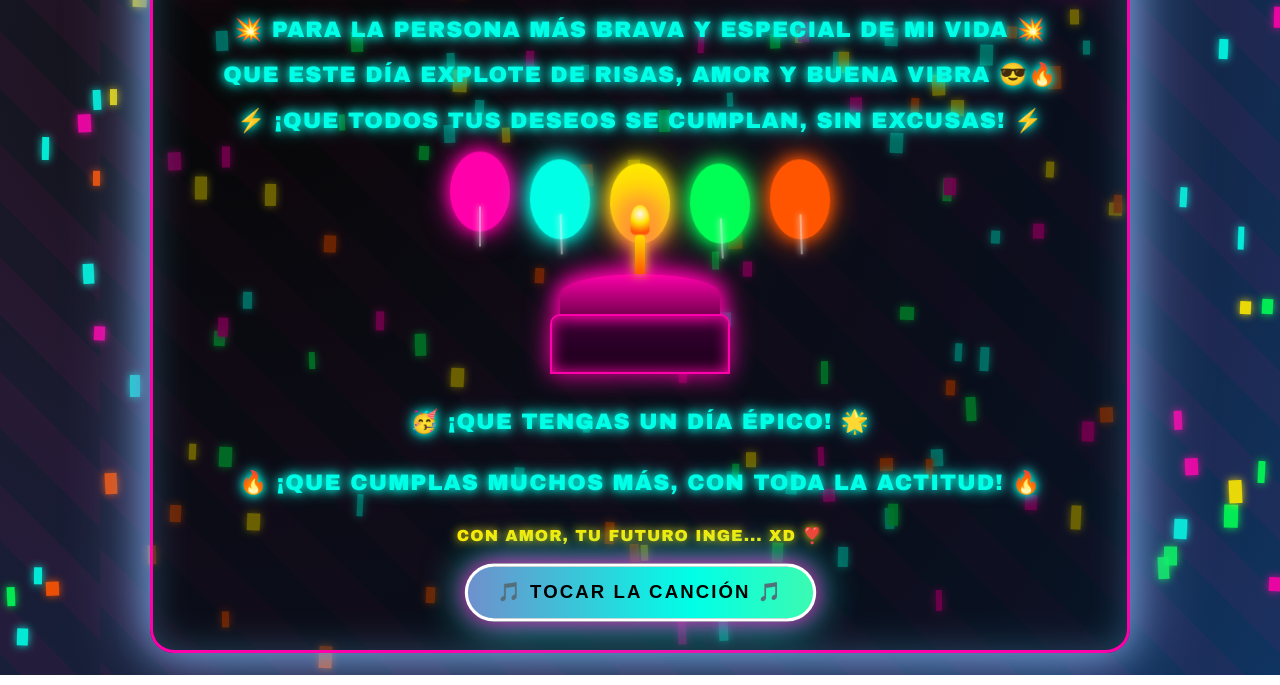
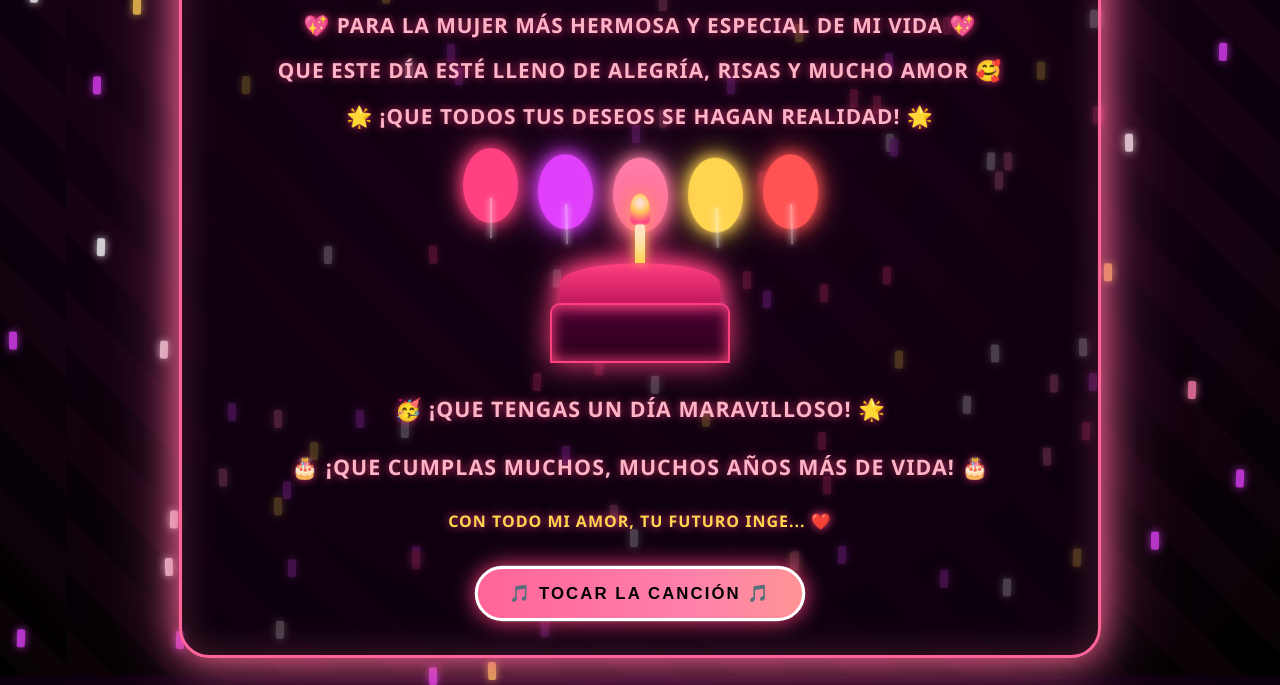
Before and after one commit to esdraschoc19902312485/feliz_cumple, a plain HTML site: page index.html in a window 1280 px wide. Shown: the part 125-810 px from the top of the page. Drawn offline with Linux system fonts and the light colour scheme.

Commit message:
Revise birthday greeting and enhance styles
Updated birthday message and styling for a more romantic theme.

```diff
--- a/index.html
+++ b/index.html
@@ -3,7 +3,7 @@
 <head>
     <meta charset="UTF-8">
     <meta name="viewport" content="width=device-width, initial-scale=1.0">
-    <title>¡Feliz Cumpleaños, Perro/a!</title>
+    <title>¡Feliz Cumpleaños, Mi Amor!</title>
     <style>
         * {
             margin: 0;
@@ -12,8 +12,8 @@
         }
 
         body {
-            font-family: 'Arial Black', Impact, 'Segoe UI', sans-serif;
-            background: radial-gradient(circle at 20% 20%, #0f0f0f, #1a1a2e, #16213e, #0f3460);
+            font-family: 'Segoe UI', 'Arial Black', sans-serif;
+            background: radial-gradient(circle at 50% 20%, #2a0025, #140014, #000000);
             min-height: 100vh;
             display: flex;
             flex-direction: column;
@@ -26,7 +26,7 @@
             letter-spacing: 1px;
         }
 
-        /* Fondo con líneas de neón animadas */
+        /* Fondo con líneas sutiles */
         body::before {
             content: "";
             position: absolute;
@@ -35,10 +35,10 @@
                 45deg,
                 transparent,
                 transparent 40px,
-                rgba(255, 0, 128, 0.05) 40px,
-                rgba(255, 0, 128, 0.05) 80px
+                rgba(255, 64, 129, 0.03) 40px,
+                rgba(255, 64, 129, 0.03) 80px
             );
-            animation: slideBg 10s linear infinite;
+            animation: slideBg 15s linear infinite;
             pointer-events: none;
             z-index: 0;
         }
@@ -51,47 +51,47 @@
         .container {
             text-align: center;
             z-index: 10;
-            padding: 30px 25px;
-            background: rgba(0, 0, 0, 0.55);
-            border: 3px solid #ff00aa;
-            border-radius: 24px;
+            padding: 35px 25px;
+            background: rgba(15, 0, 15, 0.7);
+            border: 3px solid #ff4081;
+            border-radius: 30px;
             box-shadow:
-                0 0 25px #ff00aa,
-                0 0 60px #ff00aa,
-                inset 0 0 30px rgba(255, 0, 170, 0.3);
+                0 0 25px #ff4081,
+                0 0 60px rgba(255, 64, 129, 0.4),
+                inset 0 0 30px rgba(255, 64, 129, 0.2);
             max-width: 92%;
             animation: fadeIn 1.5s ease, glowPulse 3s infinite alternate;
         }
 
         @keyframes glowPulse {
-            from { box-shadow: 0 0 25px #ff00aa, 0 0 60px #ff00aa, inset 0 0 30px rgba(255,0,170,0.3); }
-            to { box-shadow: 0 0 45px #00ffe7, 0 0 90px #00ffe7, inset 0 0 40px rgba(0,255,231,0.4); }
+            from { box-shadow: 0 0 25px #ff4081, 0 0 60px rgba(255,64,129,0.4), inset 0 0 30px rgba(255,64,129,0.2); }
+            to { box-shadow: 0 0 45px #ff80ab, 0 0 90px rgba(255,128,171,0.6), inset 0 0 40px rgba(255,128,171,0.3); border-color: #ff80ab;}
         }
 
         h1 {
-            font-size: 3.2rem;
+            font-size: 2.8rem;
             color: #fff;
             margin-bottom: 25px;
             text-shadow:
-                0 0 10px #ff00aa,
-                0 0 20px #ff00aa,
-                0 0 40px #ff00aa,
-                4px 4px 0 #000;
+                0 0 10px #ff4081,
+                0 0 20px #ff4081,
+                0 0 40px #ff4081,
+                3px 3px 0 #000;
             animation: bounce 1.5s infinite alternate;
-            line-height: 1.1;
+            line-height: 1.2;
         }
 
         .message {
-            font-size: 1.4rem;
-            color: #00ffe7;
+            font-size: 1.3rem;
+            color: #ffb3c6;
             margin-bottom: 25px;
             line-height: 1.6;
-            text-shadow: 0 0 8px #00ffe7, 0 0 16px #00ffe7;
-            font-weight: 900;
+            text-shadow: 0 0 8px rgba(255, 64, 129, 0.8);
+            font-weight: 800;
         }
 
         .message p {
-            margin-bottom: 10px;
+            margin-bottom: 12px;
         }
 
         .balloons {
@@ -103,8 +103,8 @@
         }
 
         .balloon {
-            width: 60px;
-            height: 80px;
+            width: 55px;
+            height: 75px;
             border-radius: 50%;
             position: relative;
             animation: float 4s ease-in-out infinite;
@@ -119,104 +119,105 @@
             transform: translateX(-50%);
             width: 2px;
             height: 40px;
-            background-color: rgba(255, 255, 255, 0.5);
+            background-color: rgba(255, 255, 255, 0.4);
             box-shadow: 0 0 6px #fff;
         }
 
-        .balloon:nth-child(1) { background: #ff00aa; color: #ff00aa; animation-delay: 0s; }
-        .balloon:nth-child(2) { background: #00ffe7; color: #00ffe7; animation-delay: 0.4s; }
-        .balloon:nth-child(3) { background: #ffea00; color: #ffea00; animation-delay: 0.8s; }
-        .balloon:nth-child(4) { background: #00ff55; color: #00ff55; animation-delay: 1.2s; }
-        .balloon:nth-child(5) { background: #ff5500; color: #ff5500; animation-delay: 1.6s; }
+        /* Colores de globos más románticos */
+        .balloon:nth-child(1) { background: #ff4081; color: #ff4081; animation-delay: 0s; }
+        .balloon:nth-child(2) { background: #e040fb; color: #e040fb; animation-delay: 0.4s; }
+        .balloon:nth-child(3) { background: #ff80ab; color: #ff80ab; animation-delay: 0.8s; }
+        .balloon:nth-child(4) { background: #ffd54f; color: #ffd54f; animation-delay: 1.2s; }
+        .balloon:nth-child(5) { background: #ff5252; color: #ff5252; animation-delay: 1.6s; }
 
         .cake {
             width: 200px;
             height: 100px;
             margin: 0 auto 30px;
             position: relative;
-            filter: drop-shadow(0 0 12px #ff00aa);
+            filter: drop-shadow(0 0 15px #ff4081);
         }
 
         .cake-base {
             width: 180px;
             height: 60px;
-            background: linear-gradient(to bottom, #3a0033, #1a001a);
+            background: linear-gradient(to bottom, #4a0033, #2a001a);
             border-radius: 10px 10px 0 0;
             position: absolute;
             bottom: 0;
             left: 10px;
-            border: 2px solid #ff00aa;
-            box-shadow: inset 0 0 15px #ff00aa;
+            border: 2px solid #ff4081;
+            box-shadow: inset 0 0 15px #ff4081;
         }
 
         .cake-top {
             width: 160px;
             height: 40px;
-            background: linear-gradient(to bottom, #ff00aa, #7a0052);
+            background: linear-gradient(to bottom, #ff4081, #c2185b);
             border-radius: 50% 50% 0 0;
             position: absolute;
             bottom: 60px;
             left: 20px;
-            box-shadow: 0 0 20px #ff00aa;
+            box-shadow: 0 0 20px #ff4081;
         }
 
         .candle {
             width: 10px;
             height: 40px;
-            background: linear-gradient(to bottom, #ffea00, #ff5500);
+            background: linear-gradient(to bottom, #fff, #ffd54f);
             position: absolute;
             bottom: 100px;
             left: 95px;
             border-radius: 5px 5px 0 0;
-            box-shadow: 0 0 12px #ffea00;
+            box-shadow: 0 0 12px #ffd54f;
         }
 
         .flame {
             width: 18px;
             height: 28px;
-            background: radial-gradient(circle at 50% 30%, #fff, #ffea00 40%, #ff5500 80%);
+            background: radial-gradient(circle at 50% 30%, #fff, #ffd54f 40%, #ff4081 80%);
             border-radius: 50% 50% 20% 20%;
             position: absolute;
             bottom: 140px;
             left: 91px;
-            animation: flicker 0.3s infinite alternate;
-            box-shadow: 0 0 20px #ffea00, 0 0 40px #ff5500;
+            animation: flicker 0.4s infinite alternate;
+            box-shadow: 0 0 20px #ffd54f, 0 0 40px #ff4081;
         }
 
         .confetti {
             position: absolute;
             width: 8px;
             height: 18px;
-            opacity: 0.9;
+            opacity: 0.8;
             z-index: 1;
             box-shadow: 0 0 8px currentColor;
+            border-radius: 2px;
         }
 
         .pulse {
-            animation: pulse 1s infinite;
+            animation: pulse 1.2s infinite;
         }
 
-        /* Botón estilo "perro" */
-        .btn-perro {
-            margin-top: 20px;
-            padding: 14px 28px;
-            font-size: 1.1rem;
+        .btn-musica {
+            margin-top: 25px;
+            padding: 14px 30px;
+            font-size: 1rem;
             font-weight: 900;
             text-transform: uppercase;
             letter-spacing: 2px;
             color: #000;
-            background: linear-gradient(90deg, #ff00aa, #00ffe7, #ffea00);
+            background: linear-gradient(90deg, #ff4081, #ff80ab, #ffd54f);
             background-size: 300% 300%;
             border: 3px solid #fff;
             border-radius: 50px;
             cursor: pointer;
             animation: gradientMove 3s ease infinite, pulse 1.5s infinite;
-            box-shadow: 0 0 20px #ff00aa, 0 0 40px #00ffe7;
+            box-shadow: 0 0 20px #ff4081;
             transition: transform 0.2s;
         }
 
-        .btn-perro:hover {
-            transform: scale(1.1) rotate(-2deg);
+        .btn-musica:hover {
+            transform: scale(1.1);
         }
 
         @keyframes gradientMove {
@@ -231,28 +232,28 @@
         }
 
         @keyframes bounce {
-            from { transform: translateY(0) rotate(-1deg); }
-            to { transform: translateY(-15px) rotate(1deg); }
+            from { transform: translateY(0); }
+            to { transform: translateY(-10px); }
         }
 
         @keyframes float {
-            0%, 100% { transform: translateY(0) rotate(-3deg); }
-            50% { transform: translateY(-25px) rotate(3deg); }
+            0%, 100% { transform: translateY(0) rotate(-2deg); }
+            50% { transform: translateY(-20px) rotate(2deg); }
         }
 
         @keyframes flicker {
-            0%, 100% { transform: scale(1) rotate(-2deg); opacity: 1; }
-            50% { transform: scale(1.15) rotate(2deg); opacity: 0.85; }
+            0%, 100% { transform: scale(1); opacity: 1; }
+            50% { transform: scale(1.1); opacity: 0.85; }
         }
 
         @keyframes pulse {
             0% { transform: scale(1); }
-            50% { transform: scale(1.06); }
+            50% { transform: scale(1.05); }
             100% { transform: scale(1); }
         }
 
         @media (max-width: 768px) {
-            h1 { font-size: 2.2rem; }
+            h1 { font-size: 2rem; }
             .message { font-size: 1.1rem; }
             .container { padding: 20px 15px; }
             .balloon { width: 45px; height: 60px; }
@@ -262,11 +263,12 @@
 </head>
 <body>
     <div class="container">
-        <h1>🔥 ¡FELIZ CUMPLE, PERRO/A! 🔥</h1>
+        <h1>✨ ¡FELIZ CUMPLEAÑOS, MI AMOR! ✨</h1>
+
         <div class="message">
-            <p>💥 Para la persona más brava y especial de mi vida 💥</p>
-            <p>Que este día explote de risas, amor y buena vibra 😎🔥</p>
-            <p>⚡ ¡Que todos tus deseos se cumplan, sin excusas! ⚡</p>
+            <p>💖 Para la mujer más hermosa y especial de mi vida 💖</p>
+            <p>Que este día esté lleno de alegría, risas y mucho amor 🥰</p>
+            <p>🌟 ¡Que todos tus deseos se hagan realidad! 🌟</p>
         </div>
 
         <div class="balloons">
@@ -284,18 +286,21 @@
             <div class="flame"></div>
         </div>
 
-        <p class="message pulse">🥳 ¡QUE TENGAS UN DÍA ÉPICO! 🌟</p>
-        <p class="message pulse">🔥 ¡QUE CUMPLAS MUCHOS MÁS, CON TODA LA ACTITUD! 🔥</p>
-        <p style="color:#ffea00; font-weight:900; text-shadow:0 0 10px #ffea00;">Con amor, tu futuro inge... XD ❣️</p>
+        <p class="message pulse">🥳 ¡Que tengas un día maravilloso! 🌟</p>
+        <p class="message pulse">🎂 ¡Que cumplas muchos, muchos años más de vida! 🎂</p>
 
-        <button class="btn-perro" onclick="playBirthdaySong()">🎵 TOCAR LA CANCIÓN 🎵</button>
+        <p style="color:#ffd54f; font-weight:900; text-shadow:0 0 10px #ff4081; margin-bottom: 10px;">
+            Con todo mi amor, tu futuro inge... ❤️
+        </p>
+
+        <button class="btn-musica" onclick="playBirthdaySong()">🎵 TOCAR LA CANCIÓN 🎵</button>
     </div>
 
     <script>
-        // Crear confeti más "perro"
+        // Crear confeti con colores románticos
         function createConfetti() {
-            const colors = ['#ff00aa', '#00ffe7', '#ffea00', '#00ff55', '#ff5500'];
-            for (let i = 0; i < 150; i++) {
+            const colors = ['#ff4081', '#e040fb', '#ffd54f', '#ff80ab', '#fff'];
+            for (let i = 0; i < 100; i++) {
                 const confetti = document.createElement('div');
                 confetti.className = 'confetti';
                 confetti.style.left = Math.random() * 100 + 'vw';
@@ -303,46 +308,32 @@
                 confetti.style.backgroundColor = colors[Math.floor(Math.random() * colors.length)];
                 confetti.style.color = confetti.style.backgroundColor;
                 confetti.style.transform = `rotate(${Math.random() * 360}deg)`;
-                confetti.style.animation = `float ${2 + Math.random() * 3}s ease-in-out infinite`;
+                confetti.style.animation = `float ${3 + Math.random() * 4}s ease-in-out infinite`;
                 confetti.style.animationDelay = Math.random() * 4 + 's';
-                confetti.style.width = (6 + Math.random() * 8) + 'px';
-                confetti.style.height = (12 + Math.random() * 12) + 'px';
                 document.body.appendChild(confetti);
             }
         }
 
-        // Reproducir música de cumpleaños (más intensa)
+        // Reproducir música de cumpleaños
         function playBirthdaySong() {
             const audioContext = new (window.AudioContext || window.webkitAudioContext)();
             const notes = [
-                { frequency: 392, duration: 0.4 },
-                { frequency: 392, duration: 0.4 },
-                { frequency: 440, duration: 0.8 },
-                { frequency: 392, duration: 0.8 },
-                { frequency: 523, duration: 0.8 },
-                { frequency: 494, duration: 1.6 },
+                { frequency: 392, duration: 0.4 }, { frequency: 392, duration: 0.4 },
+                { frequency: 440, duration: 0.8 }, { frequency: 392, duration: 0.8 },
+                { frequency: 523, duration: 0.8 }, { frequency: 494, duration: 1.6 },
 
-                { frequency: 392, duration: 0.4 },
-                { frequency: 392, duration: 0.4 },
-                { frequency: 440, duration: 0.8 },
-                { frequency: 392, duration: 0.8 },
-                { frequency: 587, duration: 0.8 },
-                { frequency: 523, duration: 1.6 },
+                { frequency: 392, duration: 0.4 }, { frequency: 392, duration: 0.4 },
+                { frequency: 440, duration: 0.8 }, { frequency: 392, duration: 0.8 },
+                { frequency: 587, duration: 0.8 }, { frequency: 523, duration: 1.6 },
 
-                { frequency: 392, duration: 0.4 },
-                { frequency: 392, duration: 0.4 },
-                { frequency: 784, duration: 0.8 },
-                { frequency: 659, duration: 0.8 },
-                { frequency: 523, duration: 0.8 },
-                { frequency: 494, duration: 0.8 },
+                { frequency: 392, duration: 0.4 }, { frequency: 392, duration: 0.4 },
+                { frequency: 784, duration: 0.8 }, { frequency: 659, duration: 0.8 },
+                { frequency: 523, duration: 0.8 }, { frequency: 494, duration: 0.8 },
                 { frequency: 440, duration: 1.6 },
 
-                { frequency: 698, duration: 0.4 },
-                { frequency: 698, duration: 0.4 },
-                { frequency: 659, duration: 0.8 },
-                { frequency: 523, duration: 0.8 },
-                { frequency: 587, duration: 0.8 },
-                { frequency: 523, duration: 1.6 }
+                { frequency: 698, duration: 0.4 }, { frequency: 698, duration: 0.4 },
+                { frequency: 659, duration: 0.8 }, { frequency: 523, duration: 0.8 },
+                { frequency: 587, duration: 0.8 }, { frequency: 523, duration: 1.6 }
             ];
 
             function playNote(frequency, duration, startTime) {
@@ -351,9 +342,9 @@
                 oscillator.connect(gainNode);
                 gainNode.connect(audioContext.destination);
                 oscillator.frequency.value = frequency;
-                oscillator.type = 'square'; // más "perro" y agresivo
+                oscillator.type = 'sine'; // Sonido más suave para ella
                 gainNode.gain.setValueAtTime(0, startTime);
-                gainNode.gain.linearRampToValueAtTime(0.25, startTime + 0.01);
+                gainNode.gain.linearRampToValueAtTime(0.3, startTime + 0.01);
                 gainNode.gain.exponentialRampToValueAtTime(0.01, startTime + duration);
                 oscillator.start(startTime);
                 oscillator.stop(startTime + duration);
```
